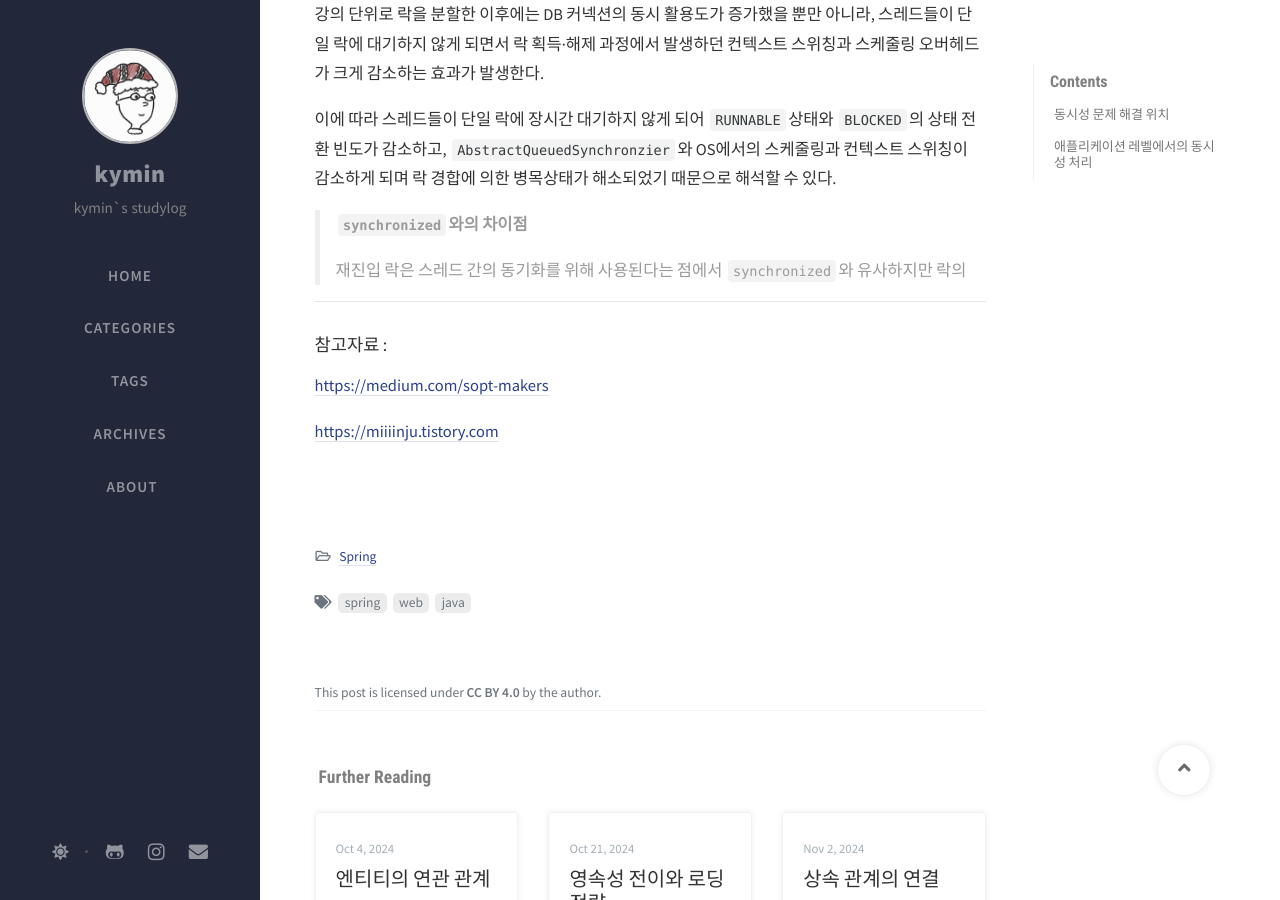
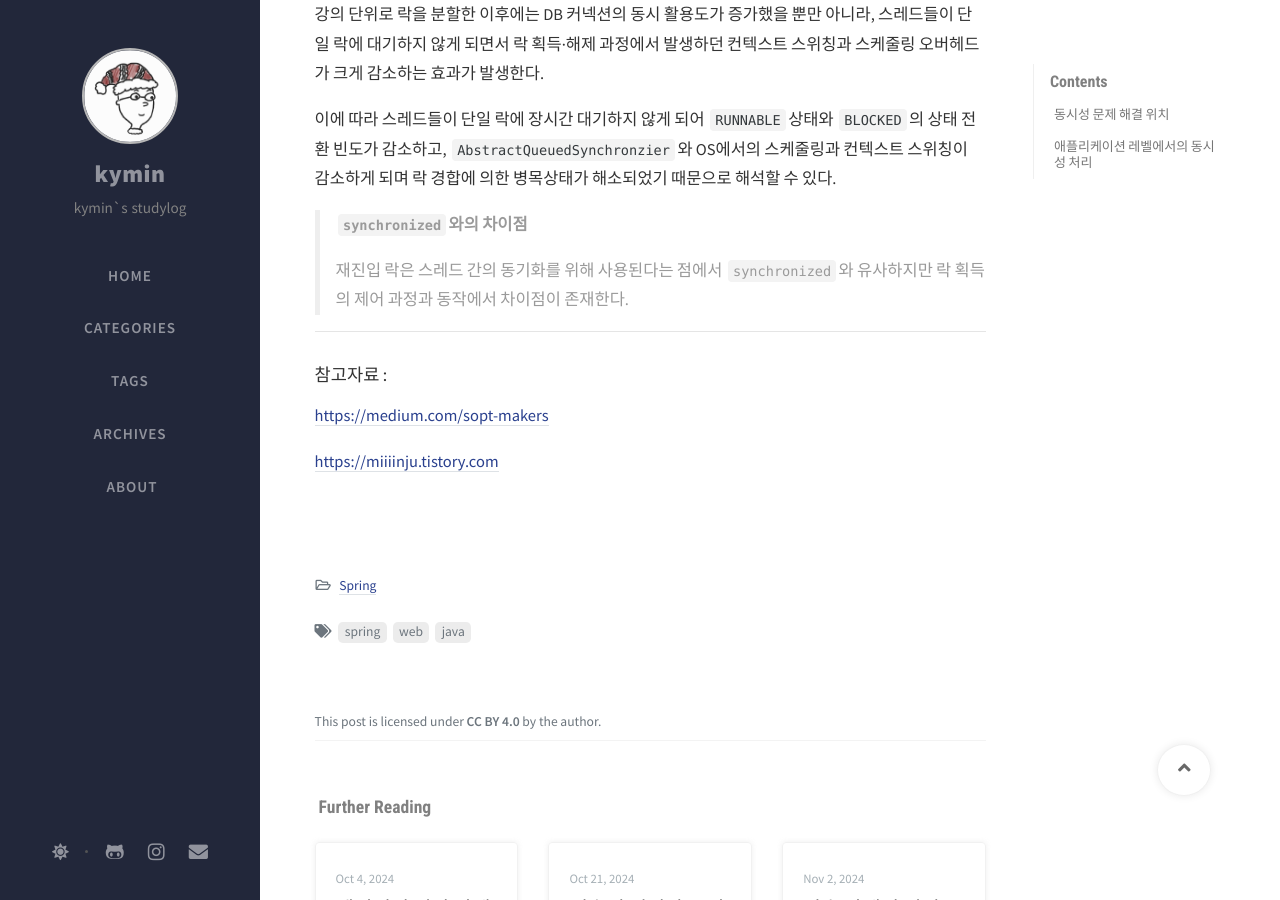
Before and after one commit to Kyoung-M1N/kyoung-M1N.github.io, a Jekyll site: the page built from _posts/spring/2025-12-09-[Spring]concurrency2.md, in a window 1280 px wide and 900 px high, scrolled down 5168 px. Built offline with Jekyll 4.4.1, drawn with Linux system fonts in a browser that asks for light colours; nearby versions of some CDN libraries; comment, search, counter and statistics services are not loaded.

Commit message:
docs: 포스트 수정

```diff
--- a/_posts/spring/2025-12-09-[Spring]concurrency2.md
+++ b/_posts/spring/2025-12-09-[Spring]concurrency2.md
@@ -193,7 +193,7 @@ public class ReentrantLockManager<K> {
 
 > **`synchronized`와의 차이점**
 >
-> 재진입 락은 스레드 간의 동기화를 위해 사용된다는 점에서 `synchronized`와 유사하지만 락의
+> 재진입 락은 스레드 간의 동기화를 위해 사용된다는 점에서 `synchronized`와 유사하지만 락 획득의 제어 과정과 동작에서 차이점이 존재한다.
 
 
 
```
